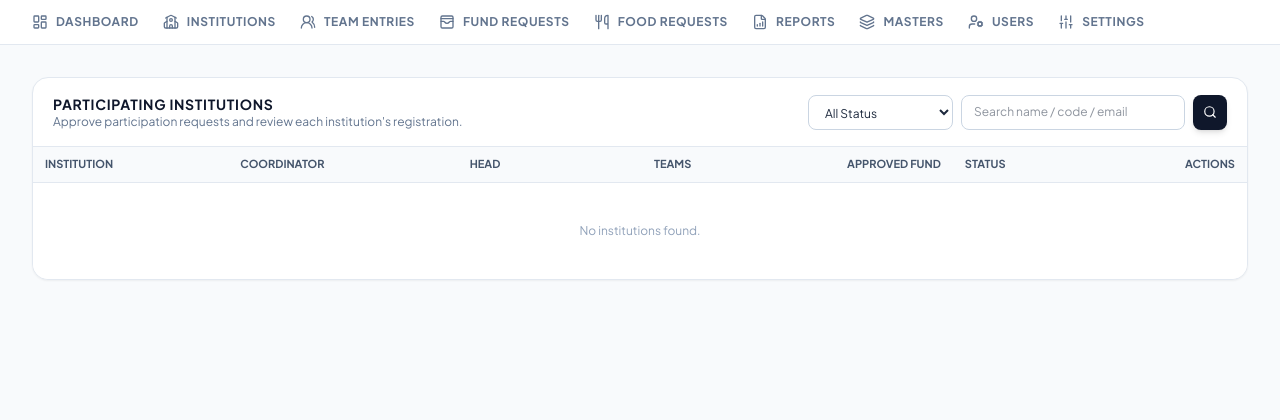
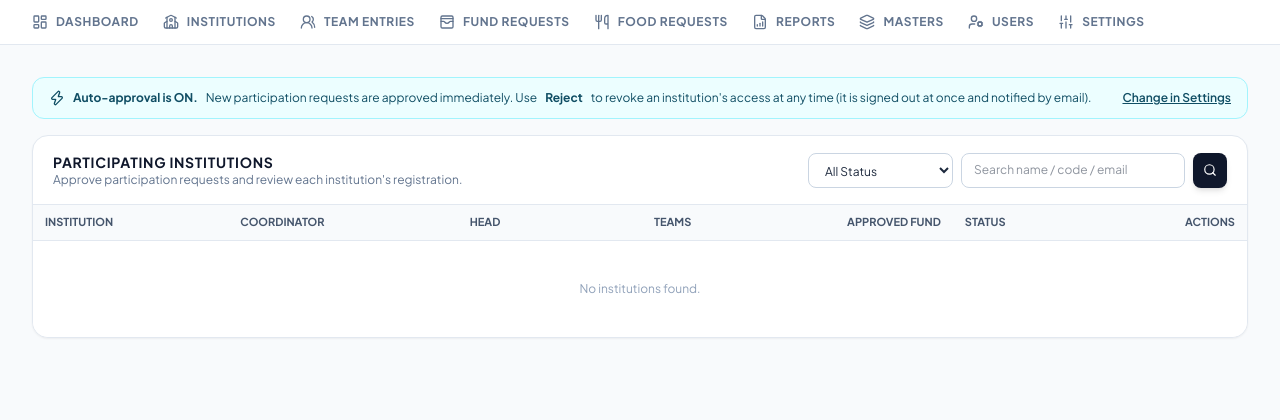
Before and after one commit to sportsbyadrika/science-exhibition_campuschamions, a PHP site: page /sciencefair/admin/institutions in a window 1280 px wide. Shown: the part 65-485 px from the top of the page. Run offline with PHP 8.4, Linux system fonts and the light colour scheme; the visitor is signed in with stand-in values (Sample User, id 1); data comes from the database, SQL or seed files in the repository; data that the repository does not hold is empty; style sheets or scripts are compiled from the project's sources; some libraries are stand-ins or nearby versions.

Commit message:
Auto-approve participation requests, keep admin reject
- New setting auto_approve_institutions (on by default, also for existing
  installs): requests are approved at registration and marked
  "Auto-approved"; admins can still reject (or re-approve) any time
- Rejected institutions are signed out immediately on their next request
  and shown the rejection reason
- Institutions page shows whether auto-approval is on, with labels for
  auto-approved / rejected rows
- Fix: flash messages after sign-out were lost because the session cookie
  was deleted; logout() now starts a fresh session

Co-Authored-By: Claude Opus 5.5 <noreply@anthropic.com>
Claude-Session: https://claude.ai/code/session_01QX3mXn8rtfM6Jd7EEfFioR

```diff
--- a/admin/institution.php
+++ b/admin/institution.php
@@ -62,7 +62,11 @@ $hidden = fn (string $action, array $extra = []) => csrf_field() . '<input type=
       <?php foreach ([
           'Head of Institution' => $inst['head_name'] . ' (' . $inst['head_designation'] . ') • ' . $inst['head_phone'] . ' • ' . $inst['head_email'],
           'Coordinator (e-Admin)' => $inst['coord_name'] . ' (' . $inst['coord_designation'] . ') • ' . $inst['coord_phone'] . ' • ' . $inst['coord_email'],
-          'Approval' => $inst['approved_at'] ? 'Approved on ' . fmt_datetime($inst['approved_at']) : ($inst['status_remarks'] ?: '—'),
+          'Approval' => match ($inst['status']) {
+              'approved' => ($inst['approved_by'] ? 'Approved' : 'Auto-approved') . ' on ' . fmt_datetime($inst['approved_at']),
+              'rejected' => 'Rejected' . ($inst['status_remarks'] ? ' – ' . $inst['status_remarks'] : ''),
+              default => 'Pending approval',
+          },
           'Final Submission' => $inst['submitted_at'] ? fmt_datetime($inst['submitted_at']) . ' • ' . $inst['submission_ref'] : 'Not submitted',
       ] as $k => $v): ?>
         <div class="grid grid-cols-3 gap-3 px-5 py-3"><dt class="text-slate-500 font-semibold uppercase tracking-wider text-[11px]"><?= e($k) ?></dt><dd class="col-span-2 font-semibold text-slate-800 break-words"><?= e($v) ?></dd></div>
--- a/admin/institutions.php
+++ b/admin/institutions.php
@@ -37,6 +37,14 @@ $rows = db_all(
 $pageTitle = 'Institutions';
 require __DIR__ . '/../includes/layout/app_header.php';
 ?>
+<div class="mb-4 flex flex-col sm:flex-row sm:items-center justify-between gap-2 rounded-xl border px-4 py-3 text-xs <?= auto_approve_institutions() ? 'bg-cyan-50 border-cyan-200 text-cyan-900' : 'bg-amber-50 border-amber-200 text-amber-900' ?>">
+  <span class="flex items-center gap-2"><?= icon(auto_approve_institutions() ? 'zap' : 'hand', 'w-4 h-4') ?>
+    <?= auto_approve_institutions()
+        ? '<strong>Auto-approval is ON.</strong> New participation requests are approved immediately. Use <strong>Reject</strong> to revoke an institution\'s access at any time (it is signed out at once and notified by email).'
+        : '<strong>Auto-approval is OFF.</strong> New participation requests wait here for manual approval.' ?>
+  </span>
+  <a href="<?= url('admin/settings') ?>" class="font-semibold underline whitespace-nowrap">Change in Settings</a>
+</div>
 <div class="card overflow-hidden">
   <div class="card-head">
     <div>
@@ -65,7 +73,7 @@ require __DIR__ . '/../includes/layout/app_header.php';
           <td><?= e($r['head_name']) ?><span class="block text-[11px] text-slate-400"><?= e($r['head_phone']) ?></span></td>
           <td class="text-right font-bold"><?= (int) $r['teams'] ?></td>
           <td class="text-right"><?= inr($r['paid']) ?></td>
-          <td class="space-y-1"><?= status_badge($r['status']) ?><br><?= status_badge($r['submission_status']) ?></td>
+          <td class="space-y-1"><?= status_badge($r['status']) ?><?php if ($r['status'] === 'approved' && !$r['approved_by']): ?><span class="block text-[10px] text-cyan-700 font-semibold">Auto-approved</span><?php elseif ($r['status'] === 'rejected' && $r['status_remarks']): ?><span class="block text-[10px] text-rose-600 max-w-[10rem] truncate" title="<?= e($r['status_remarks']) ?>"><?= e($r['status_remarks']) ?></span><?php endif; ?><br><?= status_badge($r['submission_status']) ?></td>
           <td class="text-right whitespace-nowrap">
             <div class="inline-flex gap-1">
               <?php if ($r['status'] !== 'approved'): ?>
--- a/admin/settings.php
+++ b/admin/settings.php
@@ -14,7 +14,7 @@ $groups = [
     ],
     'Registration' => [
         'registration_open' => ['Registrations Open', 'bool'],
-        'require_institution_approval' => ['Institutions need admin approval before login', 'bool'],
+        'auto_approve_institutions' => ['Auto-approve participation requests (admins can still reject them later)', 'bool'],
         'registration_closes' => ['Registration Closes On', 'datetime-local'],
     ],
     'Notice & Support Desk' => [
@@ -86,7 +86,7 @@ require __DIR__ . '/../includes/layout/settings_tabs.php';
         <?php if (array_filter(array_keys($fields), 'setting_locked')): ?>
           <p class="text-[11px] text-amber-700 bg-amber-50 border border-amber-200 rounded-lg px-3 py-2">Some fields are set in the server's <span class="font-mono">.env</span> file and cannot be changed here.</p>
         <?php endif; ?>
-        <?php foreach ($fields as $key => [$label, $type]): $val = setting($key); $lock = setting_locked($key) ? ' disabled' : ''; ?>
+        <?php foreach ($fields as $key => [$label, $type]): $val = $key === 'auto_approve_institutions' ? (auto_approve_institutions() ? '1' : '0') : setting($key); $lock = setting_locked($key) ? ' disabled' : ''; ?>
           <?php if ($type === 'bool'): ?>
             <label class="flex items-center gap-2 text-xs font-semibold text-slate-700"><input type="checkbox" name="<?= e($key) ?>" value="1" <?= $val === '1' ? 'checked' : '' ?><?= $lock ?> class="rounded border-slate-300 text-cyan-600"><?= e($label) ?></label>
           <?php else: ?>
--- a/database/schema.sql
+++ b/database/schema.sql
@@ -220,7 +220,7 @@ INSERT IGNORE INTO settings (setting_key, setting_value) VALUES
 ('event_venue',           'Trivandrum, Kerala'),
 ('registration_closes',   '2026-10-31 17:00'),
 ('registration_open',     '1'),
-('require_institution_approval', '1'),
+('auto_approve_institutions', '1'),
 ('support_phone',         '+91 471 278 9901'),
 ('support_email',         'sciencefair@sahodayasouth.org'),
 ('notice_text',           'Participation Requests open exclusively for CBSE Affiliated Schools in the Southern Region. Keep Affiliation Code handy.'),
--- a/includes/auth.php
+++ b/includes/auth.php
@@ -80,6 +80,14 @@ function require_institution(): array
     if (!$inst) {
         abort(403);
     }
+    // A rejected (or no longer approved) institution loses access immediately, even mid-session
+    if ($inst['status'] === 'rejected' || ($inst['status'] === 'pending' && !auto_approve_institutions())) {
+        logout();
+        flash('error', $inst['status'] === 'rejected'
+            ? 'Your participation request has been rejected by the secretariat.' . ($inst['status_remarks'] ? ' Reason: ' . $inst['status_remarks'] : '')
+            : 'Your participation request is pending approval by the Sahodaya secretariat.');
+        redirect('');
+    }
     return [$user, $inst];
 }
 
@@ -101,7 +109,7 @@ function attempt_login(string $email, string $password): ?string
         if (!$inst || $inst['status'] === 'rejected') {
             return 'Your participation request was not approved.' . ($inst['status_remarks'] ?? '' ? ' Reason: ' . $inst['status_remarks'] : '');
         }
-        if ($inst['status'] === 'pending' && setting('require_institution_approval', '1') === '1') {
+        if ($inst['status'] === 'pending' && !auto_approve_institutions()) {
             return 'Your participation request is pending approval by the Sahodaya secretariat. You will receive an email once it is approved.';
         }
     }
@@ -124,6 +132,9 @@ function logout(): void
         setcookie(session_name(), '', time() - 42000, $p['path'], $p['domain'], $p['secure'], $p['httponly']);
     }
     session_destroy();
+    // Start a fresh, empty session (new id + cookie) so a flash message can follow the sign-out
+    session_id(session_create_id());
+    session_start();
 }
 
 function password_problem(string $password, string $confirm): ?string
--- a/includes/services.php
+++ b/includes/services.php
@@ -4,6 +4,12 @@ declare(strict_types=1);
 /* ---------------------------------------------------------------------
  * Domain helpers shared by the admin and institution modules
  * ------------------------------------------------------------------- */
+
+/** New participation requests are approved automatically (admins can still reject them later). */
+function auto_approve_institutions(): bool
+{
+    return setting('auto_approve_institutions', '1') === '1';
+}
 
 function registration_is_open(): bool
 {
@@ -208,11 +214,11 @@ function notify_registration(array $inst): void
             'Head of Institution' => $inst['head_name'] . ' (' . $inst['head_designation'] . ')',
             'Coordinator (e-Admin)' => $inst['coord_name'],
             'Login ID' => $inst['coord_email'],
-            'Status' => setting('require_institution_approval', '1') === '1' ? 'Pending Zone Approval' : 'Active',
+            'Status' => $inst['status'] === 'approved' ? 'Approved' : 'Pending Zone Approval',
         ])
-        . '<p>' . (setting('require_institution_approval', '1') === '1'
-            ? 'You will be able to sign in once the Sahodaya secretariat verifies and approves your request.'
-            : 'You can now sign in using the coordinator email ID and the password you created.') . '</p>';
+        . '<p>' . ($inst['status'] === 'approved'
+            ? 'You can now sign in using the coordinator email ID and the password you created.'
+            : 'You will be able to sign in once the Sahodaya secretariat verifies and approves your request.') . '</p>';
     send_mail(institution_emails($inst), 'Participation Request Received - ' . $inst['ref_no'], $body);
 }
 
--- a/logout.php
+++ b/logout.php
@@ -3,7 +3,6 @@ require __DIR__ . '/includes/bootstrap.php';
 
 if (hash_equals(csrf_token(), (string) ($_GET['t'] ?? ''))) {
     logout();
-    session_start();
     flash('success', 'You have been signed out.');
 }
 redirect('');
```
Also changed, not shown: register.php (+5 -4 lines), README.md.
